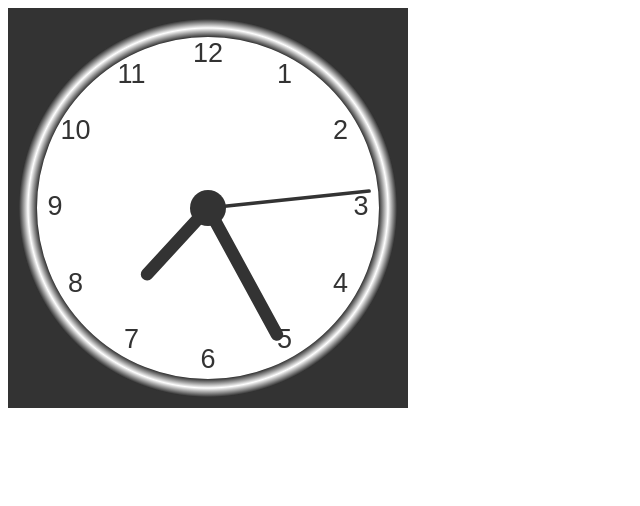
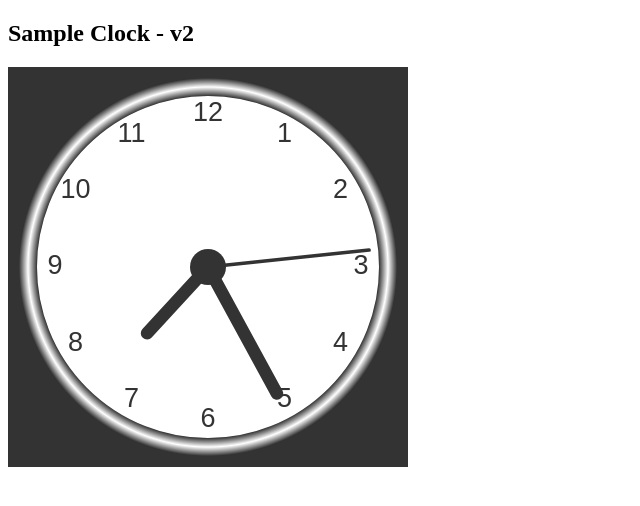
Before and after one commit to PHarlapur/AzureTraining, a plain HTML site: page index.html in a window 1280 px wide. Shown: the whole page, without its empty margins (0-640 px from the left). Drawn offline with Linux system fonts and the light colour scheme.

Commit message:
Update index.html

```diff
--- a/index.html
+++ b/index.html
@@ -2,6 +2,7 @@
 <html>
   <title> Sample Clock - v2 </title>
 <body>
+  <h2> Sample Clock - v2  </h2>
 
 <canvas id="canvas" width="400" height="400"
 style="background-color:#333">
```
